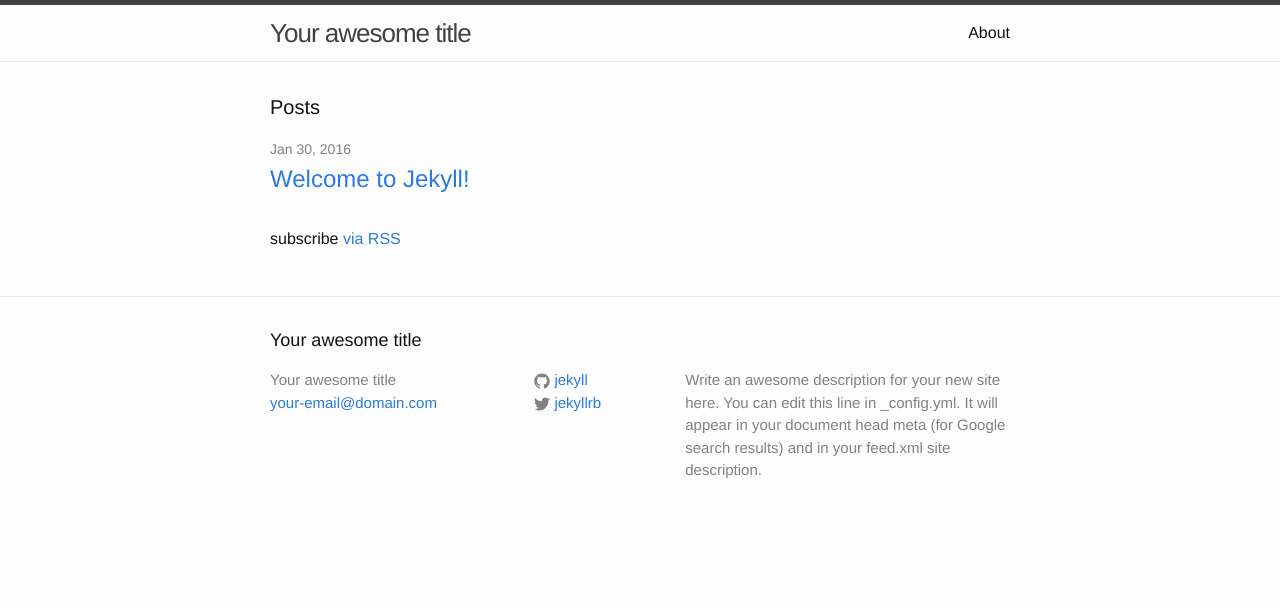
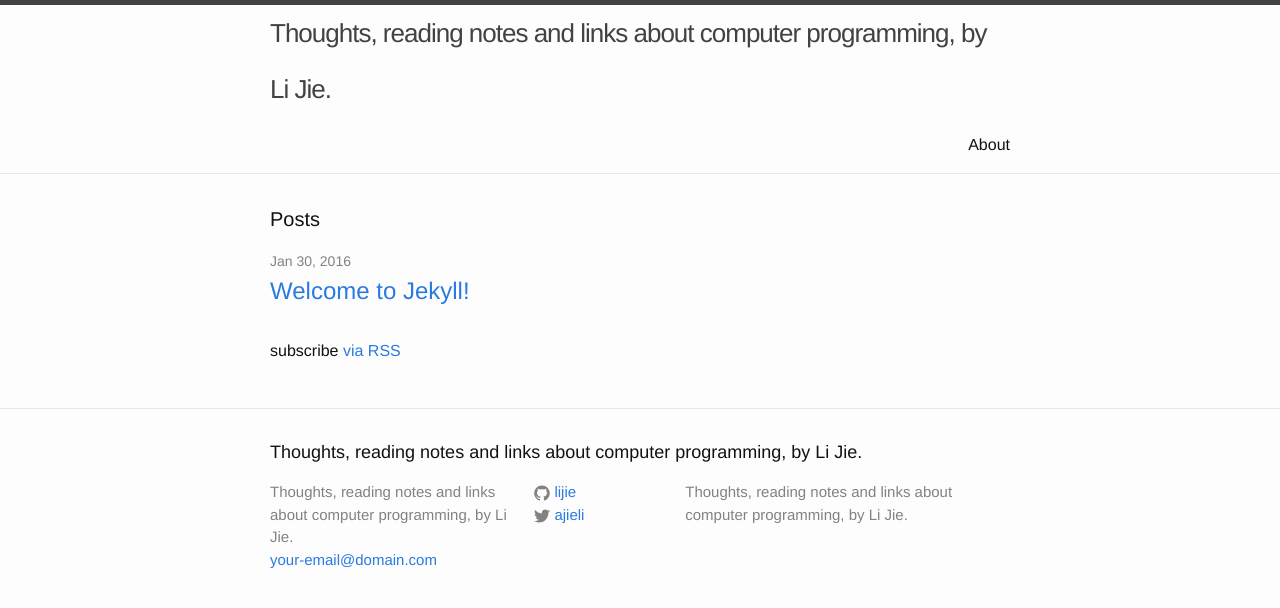
Before and after one commit to lijie/lijie.github.io, a Jekyll site: the page built from index.html, in a window 1280 px wide. Shown: the top 608 px of the page. Built offline with Jekyll 4.4.1, drawn with Linux system fonts in a browser that asks for light colours.

Commit message:
update config

```diff
--- a/_config.yml
+++ b/_config.yml
@@ -6,16 +6,14 @@
 # 'jekyll serve'. If you change this file, please restart the server process.
 
 # Site settings
-title: Your awesome title
+title: Thoughts, reading notes and links about computer programming, by Li Jie.
 email: your-email@domain.com
 description: > # this means to ignore newlines until "baseurl:"
-  Write an awesome description for your new site here. You can edit this
-  line in _config.yml. It will appear in your document head meta (for
-  Google search results) and in your feed.xml site description.
+  Thoughts, reading notes and links about computer programming, by Li Jie.
 baseurl: "" # the subpath of your site, e.g. /blog
-url: "http://yourdomain.com" # the base hostname & protocol for your site
-twitter_username: jekyllrb
-github_username:  jekyll
+url: "http://lijie.github.io" # the base hostname & protocol for your site
+twitter_username: ajieli
+github_username:  lijie
 
 # Build settings
 markdown: kramdown
```
